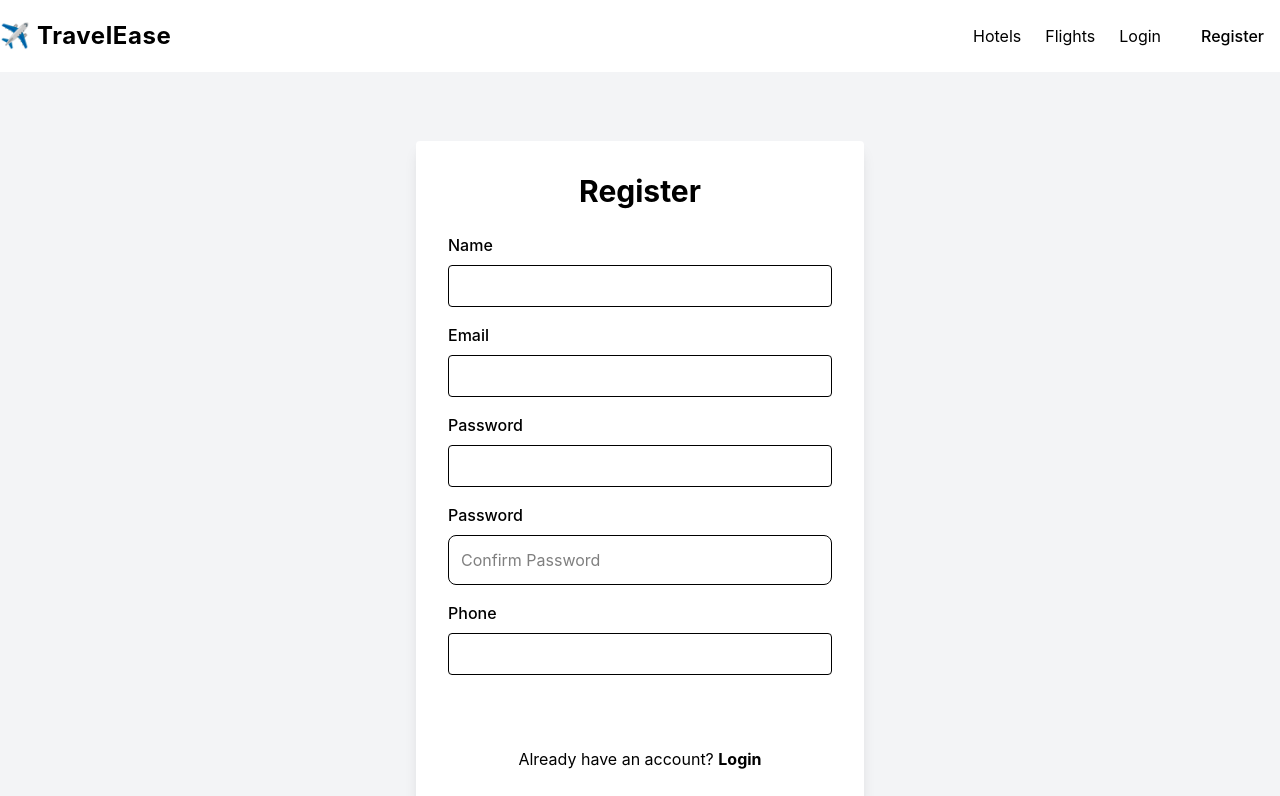
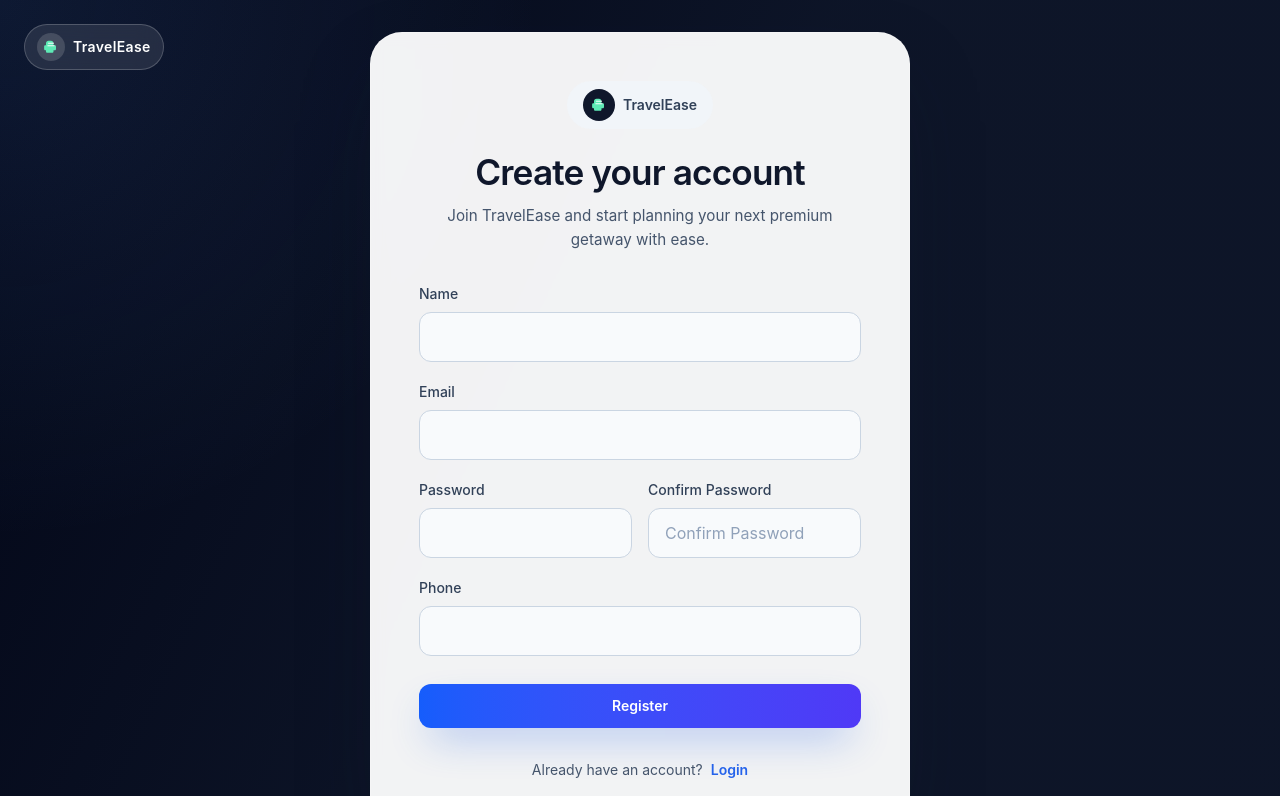
Before and after one commit to Harshrana048/TravelEase-Hotel-and-Flight-Booking, a React app in the folder frontend/: page /register in a window 1280 px wide. Shown: the top 796 px of the page. Built offline with nearby package versions, Linux system fonts and the light colour scheme; no server answers; the HTML template or start-up script is replaced by a standard one.

Commit message:
register page redesgn

```diff
--- a/frontend/src/App.jsx
+++ b/frontend/src/App.jsx
@@ -19,7 +19,8 @@ import {
 
 function AppContent() {
   const location = useLocation();
-  const showShell = location.pathname !== "/login";
+  const showShell =
+    location.pathname !== "/login" && location.pathname !== "/register";
 
   return (
     <div className="min-h-screen flex flex-col">
--- a/frontend/src/pages/Register.jsx
+++ b/frontend/src/pages/Register.jsx
@@ -9,9 +9,8 @@ export default function Register() {
     name: "",
     email: "",
     password: "",
-    confirmPassword:"",
+    confirmPassword: "",
     phone: "",
-
   });
   const dispatch = useDispatch();
   const navigate = useNavigate();
@@ -37,91 +36,169 @@ export default function Register() {
   };
 
   return (
-    <div className="min-h-screen flex items-center justify-center bg-gray-100">
-      <div className="bg-white p-8 rounded shadow-lg w-full max-w-md">
-        <h2 className="text-3xl font-bold mb-6 text-center">Register</h2>
+    <div className="relative min-h-screen overflow-hidden bg-slate-950">
+      <Link
+        to="/"
+        className="absolute left-4 top-4 z-20 inline-flex items-center gap-2 rounded-full border border-white/20 bg-white/10 px-3 py-2 text-sm font-semibold tracking-wide text-white backdrop-blur-md transition duration-300 hover:scale-105 hover:bg-white/20 sm:left-6 sm:top-6"
+      >
+        <span className="flex h-7 w-7 items-center justify-center rounded-full bg-white/15 text-emerald-300">
+          <svg viewBox="0 0 64 64" className="h-5 w-5" aria-hidden="true">
+            <path
+              d="M16 20c0-4.4 3.6-8 8-8h8c4.4 0 8 3.6 8 8v6h4c2.2 0 4 1.8 4 4v8c0 2.2-1.8 4-4 4h-4v4c0 2.2-1.8 4-4 4H20c-2.2 0-4-1.8-4-4v-4h-2c-2.2 0-4-1.8-4-4v-8c0-2.2 1.8-4 4-4h2v-6Z"
+              fill="currentColor"
+            />
+            <path
+              d="M22 28h20"
+              stroke="#fff"
+              strokeWidth="3"
+              strokeLinecap="round"
+            />
+            <path
+              d="M24 20h16"
+              stroke="#fff"
+              strokeWidth="3"
+              strokeLinecap="round"
+            />
+          </svg>
+        </span>
+        TravelEase
+      </Link>
+
+      <div className="absolute inset-0 bg-[radial-gradient(circle_at_top_left,rgba(96,165,250,0.12),transparent_35%),linear-gradient(115deg,rgba(2,6,23,0.96),rgba(15,23,42,0.9),rgba(15,23,42,0.88))]" />
+
+      <div className="relative z-10 flex min-h-screen items-center justify-center px-4 py-8 sm:px-6 lg:px-10">
+        <div className="w-full max-w-[540px] rounded-[2rem] border border-white/20 bg-white/95 p-8 shadow-[0_35px_90px_-24px_rgba(15,23,42,0.35)] backdrop-blur-sm sm:p-10 lg:p-12">
+          <div className="mb-8 text-center">
+            <div className="mx-auto inline-flex items-center gap-2 rounded-full bg-slate-100 px-4 py-2 text-sm font-semibold text-slate-700">
+              <span className="flex h-8 w-8 items-center justify-center rounded-full bg-slate-900 text-emerald-300">
+                <svg viewBox="0 0 64 64" className="h-5 w-5" aria-hidden="true">
+                  <path
+                    d="M16 20c0-4.4 3.6-8 8-8h8c4.4 0 8 3.6 8 8v6h4c2.2 0 4 1.8 4 4v8c0 2.2-1.8 4-4 4h-4v4c0 2.2-1.8 4-4 4H20c-2.2 0-4-1.8-4-4v-4h-2c-2.2 0-4-1.8-4-4v-8c0-2.2 1.8-4 4-4h2v-6Z"
+                    fill="currentColor"
+                  />
+                  <path
+                    d="M22 28h20"
+                    stroke="#fff"
+                    strokeWidth="3"
+                    strokeLinecap="round"
+                  />
+                  <path
+                    d="M24 20h16"
+                    stroke="#fff"
+                    strokeWidth="3"
+                    strokeLinecap="round"
+                  />
+                </svg>
+              </span>
+              TravelEase
+            </div>
+            <h2 className="mt-6 text-4xl font-semibold tracking-tight text-slate-900 sm:text-[2.2rem]">
+              Create your account
+            </h2>
+            <p className="mx-auto mt-3 max-w-md text-sm leading-6 text-slate-600 sm:text-[0.95rem]">
+              Join TravelEase and start planning your next premium getaway with
+              ease.
+            </p>
+          </div>
 
           {error && (
-          <div className="bg-danger bg-opacity-10 text-danger p-3 rounded mb-4">
+            <div className="mb-6 rounded-2xl border border-red-200 bg-red-50 px-4 py-3 text-sm text-red-700">
               {error}
             </div>
           )}
 
-        <form onSubmit={handleSubmit} className="space-y-4">
-          <div>
-            <label className="block font-medium mb-2">Name</label>
+          <form onSubmit={handleSubmit} className="space-y-5">
+            <div className="space-y-2">
+              <label className="block text-sm font-medium text-slate-700">
+                Name
+              </label>
               <input
                 type="text"
                 name="name"
                 value={formData.name}
                 onChange={handleChange}
-              className="w-full border rounded px-4 py-2 focus:outline-none focus:border-primary"
+                className="h-[50px] w-full rounded-xl border border-slate-300 bg-slate-50 px-4 py-3 text-slate-900 placeholder:text-slate-400 outline-none transition focus:border-[#2563EB] focus:bg-white focus:ring-4 focus:ring-[#2563EB]/15"
                 required
               />
             </div>
 
-          <div>
-            <label className="block font-medium mb-2">Email</label>
+            <div className="space-y-2">
+              <label className="block text-sm font-medium text-slate-700">
+                Email
+              </label>
               <input
                 type="email"
                 name="email"
                 value={formData.email}
                 onChange={handleChange}
-              className="w-full border rounded px-4 py-2 focus:outline-none focus:border-primary"
+                className="h-[50px] w-full rounded-xl border border-slate-300 bg-slate-50 px-4 py-3 text-slate-900 placeholder:text-slate-400 outline-none transition focus:border-[#2563EB] focus:bg-white focus:ring-4 focus:ring-[#2563EB]/15"
                 required
               />
             </div>
 
-          <div>
-            <label className="block font-medium mb-2">Password</label>
+            <div className="grid gap-4 md:grid-cols-2">
+              <div className="space-y-2">
+                <label className="block text-sm font-medium text-slate-700">
+                  Password
+                </label>
                 <input
                   type="password"
                   name="password"
                   value={formData.password}
                   onChange={handleChange}
-              className="w-full border rounded px-4 py-2 focus:outline-none focus:border-primary"
+                  className="h-[50px] w-full rounded-xl border border-slate-300 bg-slate-50 px-4 py-3 text-slate-900 placeholder:text-slate-400 outline-none transition focus:border-[#2563EB] focus:bg-white focus:ring-4 focus:ring-[#2563EB]/15"
                   required
                 />
               </div>
-          <div>
-             <label className="block font-medium mb-2">Password</label>
+
+              <div className="space-y-2">
+                <label className="block text-sm font-medium text-slate-700">
+                  Confirm Password
+                </label>
                 <input
                   type="password"
                   name="confirmPassword"
                   placeholder="Confirm Password"
                   value={formData.confirmPassword}
                   onChange={handleChange}
-            className="w-full border rounded-lg p-3"
+                  className="h-[50px] w-full rounded-xl border border-slate-300 bg-slate-50 px-4 py-3 text-slate-900 placeholder:text-slate-400 outline-none transition focus:border-[#2563EB] focus:bg-white focus:ring-4 focus:ring-[#2563EB]/15"
                 />
               </div>
+            </div>
 
-          <div>
-            <label className="block font-medium mb-2">Phone</label>
+            <div className="space-y-2">
+              <label className="block text-sm font-medium text-slate-700">
+                Phone
+              </label>
               <input
                 type="tel"
                 name="phone"
                 value={formData.phone}
                 onChange={handleChange}
-              className="w-full border rounded px-4 py-2 focus:outline-none focus:border-primary"
+                className="h-[50px] w-full rounded-xl border border-slate-300 bg-slate-50 px-4 py-3 text-slate-900 placeholder:text-slate-400 outline-none transition focus:border-[#2563EB] focus:bg-white focus:ring-4 focus:ring-[#2563EB]/15"
               />
             </div>
 
             <button
               type="submit"
               disabled={loading}
-            className="w-full bg-primary text-white py-2 rounded font-bold hover:bg-blue-700 transition disabled:opacity-50"
+              className="mt-2 inline-flex w-full items-center justify-center rounded-xl bg-gradient-to-r from-blue-600 to-indigo-600 px-4 py-3 text-sm font-semibold text-white shadow-[0_18px_40px_-12px_rgba(37,99,235,0.45)] transition duration-300 hover:-translate-y-1 hover:shadow-[0_24px_56px_-12px_rgba(37,99,235,0.6)] focus:outline-none focus:ring-4 focus:ring-[#2563EB]/20 disabled:cursor-not-allowed disabled:opacity-50"
             >
               {loading ? "Registering..." : "Register"}
             </button>
           </form>
 
-        <p className="text-center mt-4">
+          <p className="mt-8 text-center text-sm text-slate-600">
             Already have an account?{" "}
-          <Link to="/login" className="text-primary font-bold hover:underline">
+            <Link
+              to="/login"
+              className="ml-1 font-semibold text-[#2563EB] transition hover:text-[#1E40AF]"
+            >
               Login
             </Link>
           </p>
         </div>
       </div>
+    </div>
   );
 }
```
Also changed, not shown: frontend/src/pages/Login.jsx (+65 -21 lines), 2 other files (tests, documents, lock files or other folders). Lines whose indentation alone changed are shown as unchanged.
